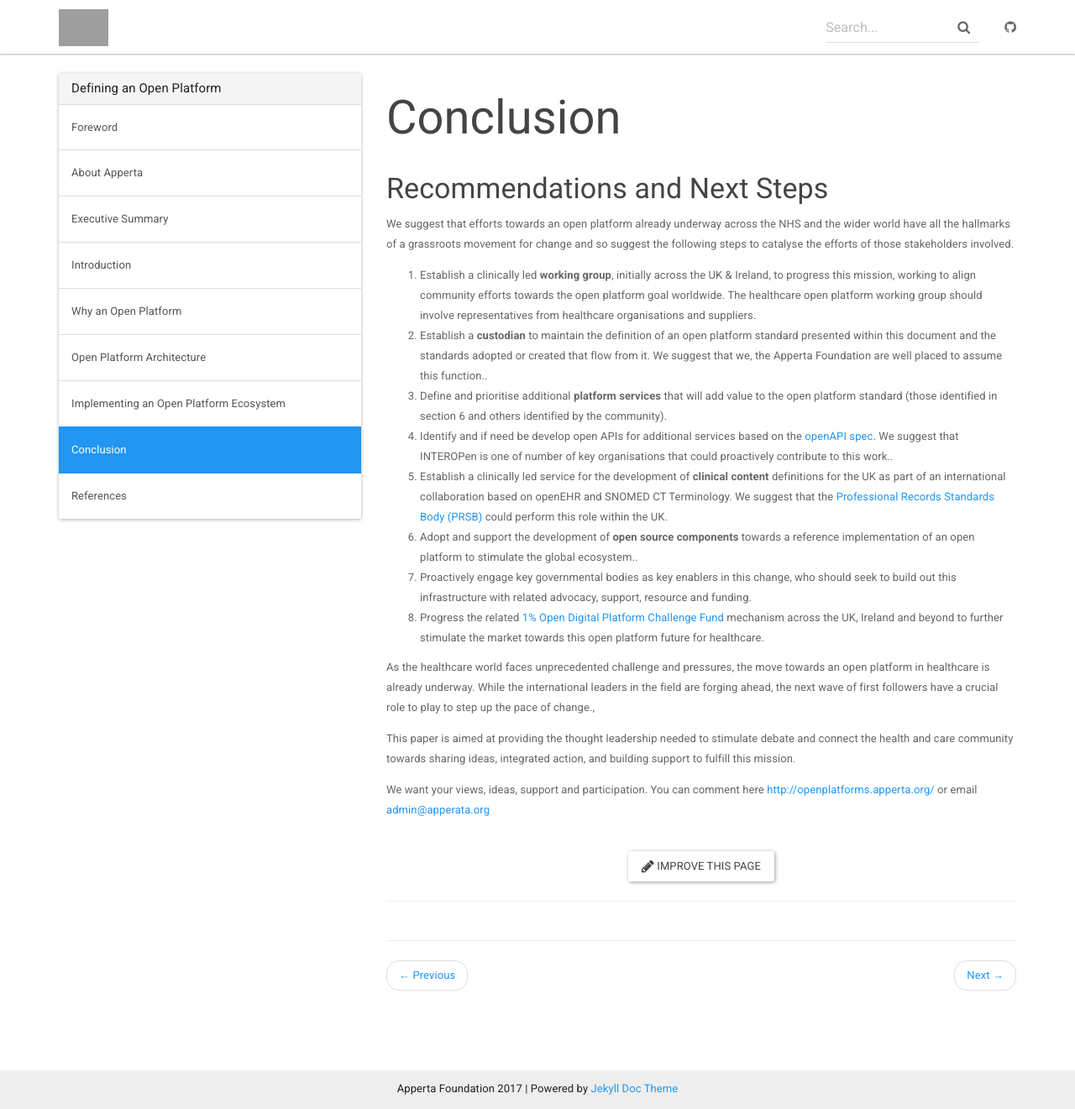
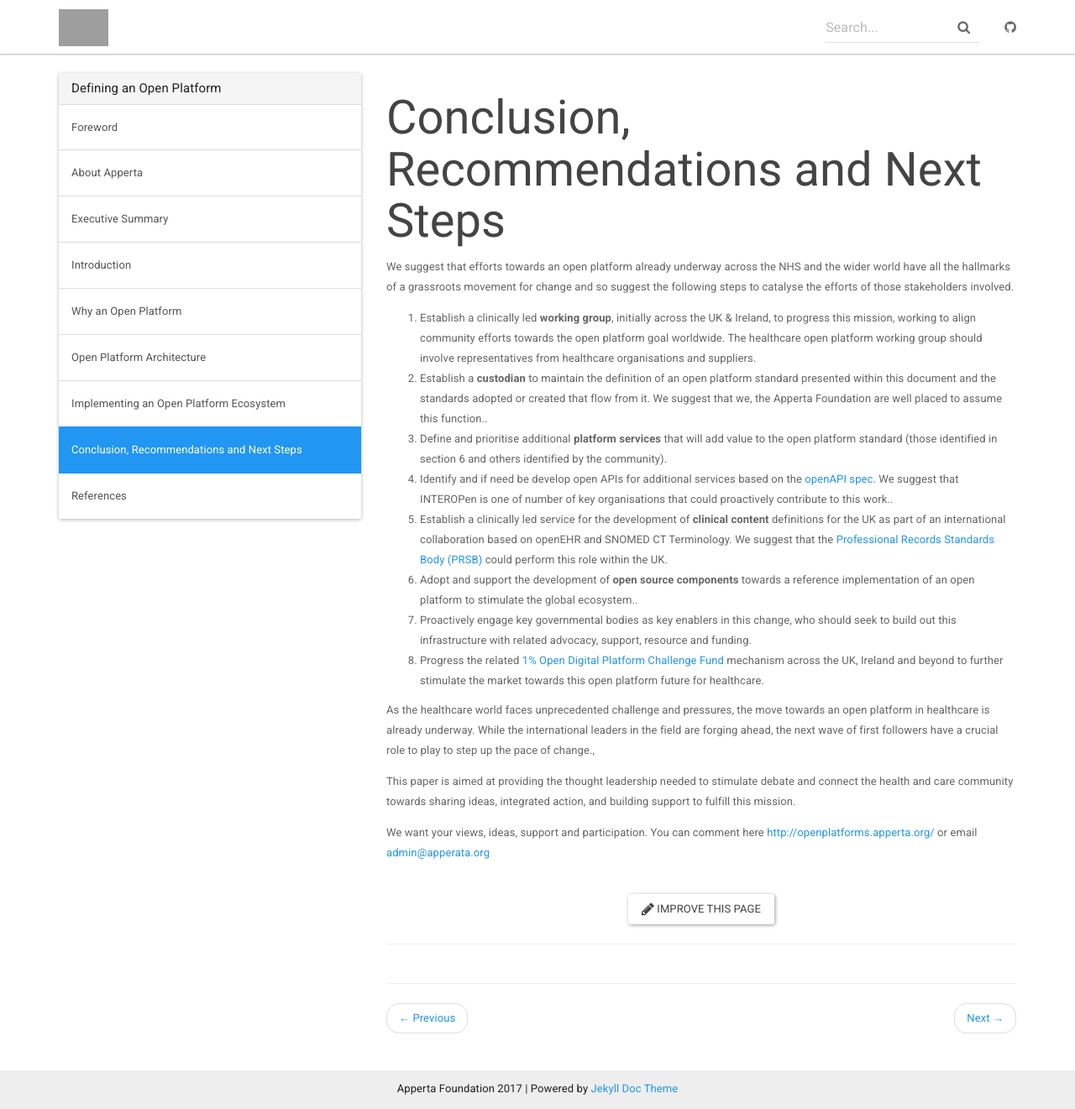
Before and after one commit to nhsland/apperta-open-platform, a Jekyll site: the page built from docs/_docs/conclusion.md, in a window 1280 px wide and 1321 px high. Shown: the whole window at 84% size. Built offline with Jekyll 4.4.1, drawn with Linux system fonts in a browser that asks for light colours; nearby versions of some CDN libraries; comment, search, counter and statistics services are not loaded; grey boxes are pictures that could not be loaded.

Commit message:
Added conclusion

```diff
--- a/docs/_docs/conclusion.md
+++ b/docs/_docs/conclusion.md
@@ -1,9 +1,8 @@
 ---
-title: Conclusion
+title: Conclusion, Recommendations and Next Steps
 permalink: /docs/conclusion/
 comments: true
 ---
-### Recommendations and Next Steps
 We suggest that efforts towards an open platform already underway across the NHS
 and the wider world have all the hallmarks of a grassroots movement for change and so
 suggest the following steps to catalyse the efforts of those stakeholders involved.
```
